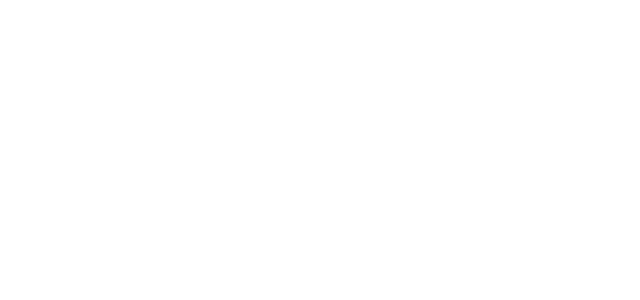
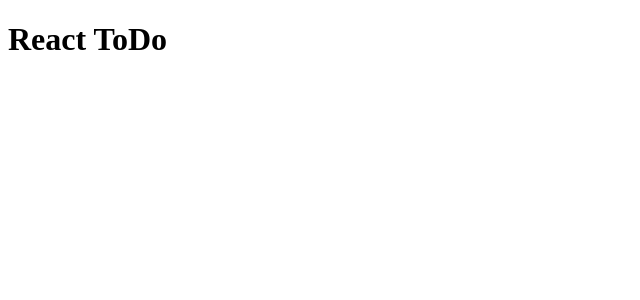
Before and after one commit to alfianandinugraha/react-todo, a React (Create React App) app: page / in a window 1280 px wide. Shown: the top 300 px of the page, without its empty margins (0-640 px from the left). Built offline with nearby package versions, Linux system fonts and the light colour scheme.

Commit message:
add: create element for Header

```diff
--- a/src/Components/Header.tsx
+++ b/src/Components/Header.tsx
@@ -12,9 +12,11 @@
 
   render() {
     return (
-      <div>
-
-      </div>
+      <header id="Header">
+        <div className="header">
+          <h1>React ToDo</h1>
+        </div>
+      </header>
     )
   }
 }
```
